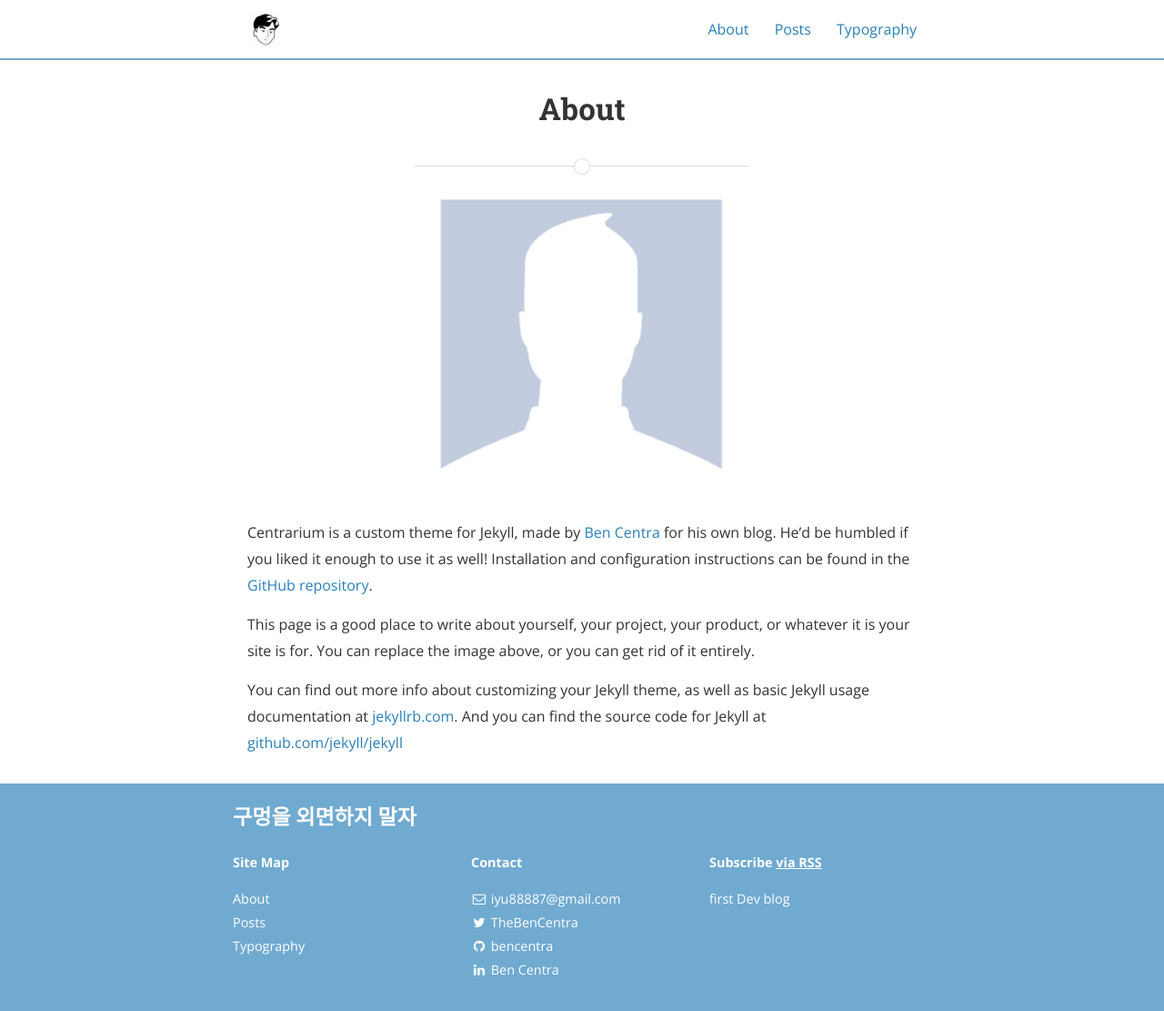
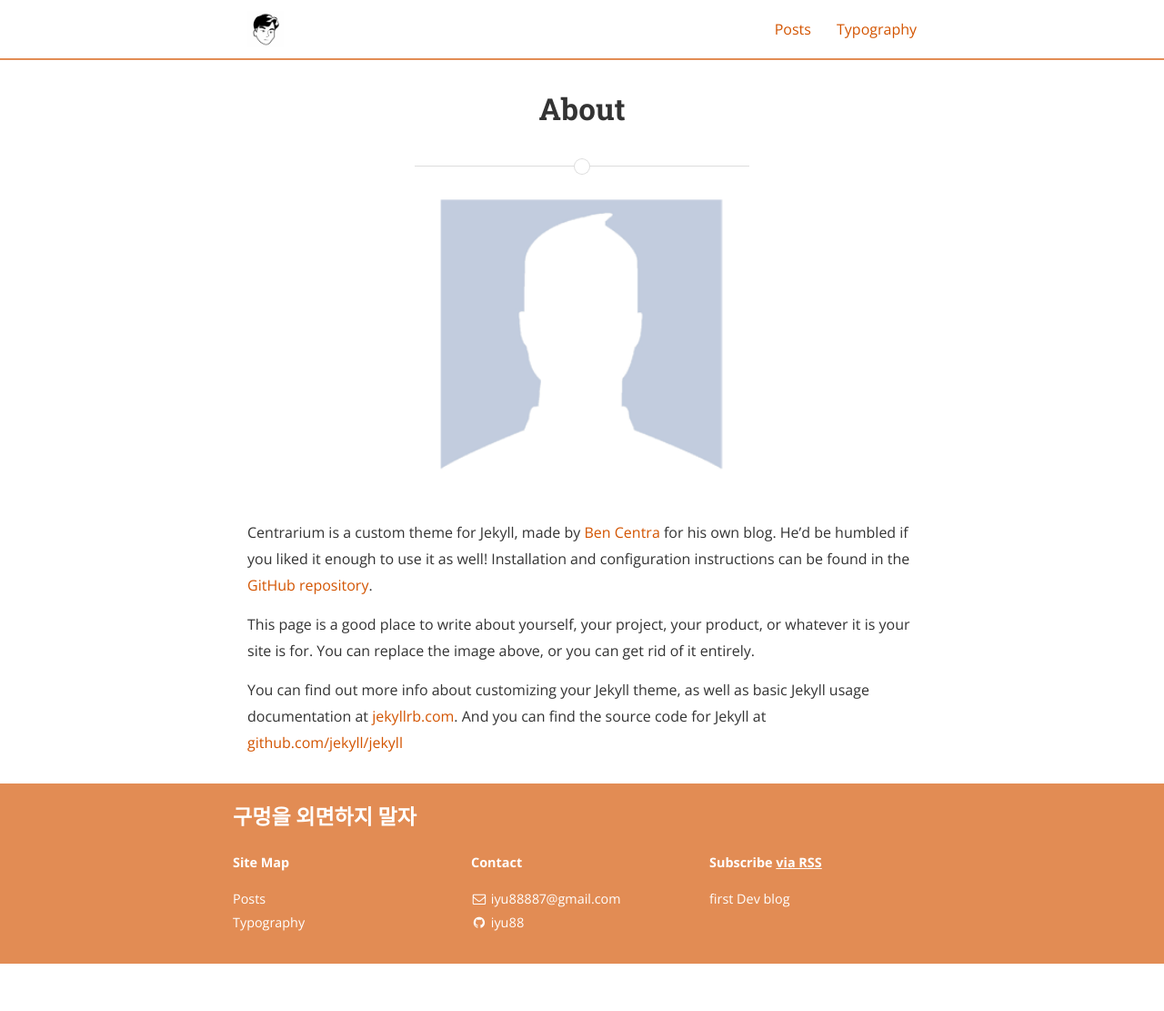
Before and after one commit to iyu88/iyu88.github.io, a Jekyll site: the page built from about.md, in a window 1280 px wide and 1111 px high. Shown: the whole window at 91% size. Built offline with Jekyll 4.4.1, drawn with Linux system fonts in a browser that asks for light colours; nearby versions of some CDN libraries; some of the changed lines change nothing that is shown.

Commit message:
Edit minimal Layout

```diff
--- a/_config.yml
+++ b/_config.yml
@@ -76,129 +76,128 @@ descriptions:
 #     desc: Follow me on Twitter            # Description to display as link title, etc
 #     share: true                           # Include in the "Share" section of posts
 social:
-  - name: Twitter
-    icon: twitter
-    username: TheBenCentra
-    url: https://twitter.com/TheBenCentra
-    desc: Follow me on Twitter
-    share: true
+  # - name: Twitter
+  #   icon: twitter
+  #   username: TheBenCentra
+  #   url: https://twitter.com/TheBenCentra
+  #   desc: Follow me on Twitter
+  #   share: true
 
-  - name: Facebook
-    icon: facebook
-    username: thebencentra
-    url: ""
-    desc: Friend me on Facebook
-    share: true
+  # - name: Facebook
+  #   icon: facebook
+  #   username: thebencentra
+  #   url: ""
+  #   desc: Friend me on Facebook
+  #   share: true
 
   - name: GitHub
     icon: github
-    username: bencentra
-    url: https://github.com/bencentra
-    desc: Fork me on GitHub
-    share: false
-
-  - name: LinkedIn
-    icon: linkedin
-    username: Ben Centra
-    url: https://www.linkedin.com/pub/ben-centra/47/769/60a
-    desc: Connect with me on LinkedIn
+    username: iyu88
+    url: https://github.com/iyu88
+    desc: https://github.com/iyu88
     share: true
 
-  - name: Google+
-    icon: google-plus
-    username: ""
-    url: ""
-    desc: Add me to your Circles
-    share: true
+  # - name: LinkedIn
+  #   icon: linkedin
+  #   username: Ben Centra
+  #   url: https://www.linkedin.com/pub/ben-centra/47/769/60a
+  #   desc: Connect with me on LinkedIn
+  #   share: true
 
-  - name: YouTube
-    icon: youtube
-    username: ""
-    url: ""
-    desc: Subscribe on YouTube
-    share: false
+  # - name: Google+
+  #   icon: google-plus
+  #   username: ""
+  #   url: ""
+  #   desc: Add me to your Circles
+  #   share: true
 
-  - name: Instagram
-    icon: instagram
-    username: ""
-    url: ""
-    desc: Follow me on Instagram
-    share: false
+  # - name: YouTube
+  #   icon: youtube
+  #   username: ""
+  #   url: ""
+  #   desc: Subscribe on YouTube
+  #   share: false
 
-  - name: Pinterest
-    icon: pinterest
-    username: ""
-    url: ""
-    desc: Follow me on Pinterest
-    share: true
+  # - name: Instagram
+  #   icon: instagram
+  #   username: ""
+  #   url: ""
+  #   desc: Follow me on Instagram
+  #   share: false
 
-  - name: SoundCloud
-    icon: soundcloud
-    username: ""
-    url: ""
-    desc: Follow me on SoundCloud
-    share: false
+  # - name: Pinterest
+  #   icon: pinterest
+  #   username: ""
+  #   url: ""
+  #   desc: Follow me on Pinterest
+  #   share: true
 
-  - name: Tumblr
-    icon: tumblr
-    username: ""
-    url: ""
-    desc: Follow me on Tumblr
-    share: false
+  # - name: SoundCloud
+  #   icon: soundcloud
+  #   username: ""
+  #   url: ""
+  #   desc: Follow me on SoundCloud
+  #   share: false
 
-  - name: Steam
-    icon: steam
-    username: ""
-    url: ""
-    desc: Friend me on Steam
-    share: false
+  # - name: Tumblr
+  #   icon: tumblr
+  #   username: ""
+  #   url: ""
+  #   desc: Follow me on Tumblr
+  #   share: false
 
-  - name: Dribbble
-    icon: dribbble
-    username: ""
-    url: ""
-    desc: Follow me on Dribble
-    share: false
+  # - name: Steam
+  #   icon: steam
+  #   username: ""
+  #   url: ""
+  #   desc: Friend me on Steam
+  #   share: false
 
-  - name: Vimeo
-    icon: vimeo-square
-    username: ""
-    url: ""
-    desc: Follow me on Vimeo
-    share: false
+  # - name: Dribbble
+  #   icon: dribbble
+  #   username: ""
+  #   url: ""
+  #   desc: Follow me on Dribble
+  #   share: false
 
-  - name: Vine
-    icon: vine
-    username: ""
-    url: ""
-    desc: Follow me on Vine
-    share: false
+  # - name: Vimeo
+  #   icon: vimeo-square
+  #   username: ""
+  #   url: ""
+  #   desc: Follow me on Vimeo
+  #   share: false
 
-  - name: Reddit
-    icon: reddit
-    username: ""
-    url: ""
-    desc: Share to Reddit
-    share: true
+  # - name: Vine
+  #   icon: vine
+  #   username: ""
+  #   url: ""
+  #   desc: Follow me on Vine
+  #   share: false
 
-  - name: "Hacker News"
-    icon: hacker-news
-    username: ""
-    url: ""
-    desc: Share to Hacker News
-    share: false
+  # - name: Reddit
+  #   icon: reddit
+  #   username: ""
+  #   url: ""
+  #   desc: Share to Reddit
+  #   share: true
 
+  # - name: "Hacker News"
+  #   icon: hacker-news
+  #   username: ""
+  #   url: ""
+  #   desc: Share to Hacker News
+  #   share: false
 # Social sharing protocols
 # These are for automatically generating sharing metadata for FB and Twitter
 # OS Protocol is for sharing the source of your site, if you're interested. For more, see osprotocol.com
-protocols:
-  fb_image: "/assets/logo.png"
-  fb_image_width: 612
-  fb_image_height: 605
-  fb_image_type: "image/png"
+# protocols:
+#   fb_image: "/assets/logo.png"
+#   fb_image_width: 612
+#   fb_image_height: 605
+#   fb_image_type: "image/png"
 
-  twitter_image: "/assets/logo.png"
+#   twitter_image: "/assets/logo.png"
 
-  os_repo: "https://github.com/bencentra/centrarium.com"
-  os_rcs_type: "git"
-  os_src: "git@github.com:bencentra/centrarium.com.git"
+#   os_repo: "https://github.com/bencentra/centrarium.com"
+#   os_rcs_type: "git"
+#   os_src: "git@github.com:bencentra/centrarium.com.git"
--- a/_sass/base/_variables.scss
+++ b/_sass/base/_variables.scss
@@ -2,8 +2,10 @@
 @import url(//fonts.googleapis.com/css?family=Roboto+Slab:400,700,300|Roboto:400,700,300|Open+Sans:300italic,400italic,600italic,700italic,800italic,400,800,700,600,300);
 
 // Typography
-$base-font-family: "Open Sans", "Helvetica Neue", "Helvetica", "Roboto", "Arial", sans-serif; // $helvetica;
-$heading-font-family: "Roboto Slab", "Helvetica Neue", "Helvetica", "Arial", sans-serif; // $base-font-family;
+$base-font-family: "Open Sans", "Helvetica Neue", "Helvetica", "Roboto", "Arial",
+  sans-serif; // $helvetica;
+$heading-font-family: "Roboto Slab", "Helvetica Neue", "Helvetica", "Arial",
+  sans-serif; // $base-font-family;
 
 // Font Sizes
 $base-font-size: $em-base; // 16px
@@ -27,20 +29,20 @@ $medium-gray: #999;
 $light-gray: #ddd;
 $white: #fff;
 // Flat UI Colors. For more, see http://flatuicolors.com/
-$turquoise: #1abc9c;	// Turqoise
-$green: #27ae60;	  	// Nephritis
-$blue: #2980b9;				// Belize Hole
-$purple: #8e44ad;			// Wisteria
-$orange: #d35400;			// Pumpkin
-$red:	#c0392b;				// Pomegranate
-$gray: #7f8c8d;				// Asbestos
+$turquoise: #1abc9c; // Turqoise
+$green: #27ae60; // Nephritis
+$blue: #2980b9; // Belize Hole
+$purple: #8e44ad; // Wisteria
+$orange: #d35400; // Pumpkin
+$red: #c0392b; // Pomegranate
+$gray: #7f8c8d; // Asbestos
 // Even more colors
 $bc-red: #bc0000;
 
 // Font Colors
 $base-background-color: #fff;
 $base-font-color: $dark-gray;
-$action-color: $blue;
+$action-color: $orange;
 $highlight-color: tint($action-color, 33%);
 
 // Border
@@ -49,4 +51,5 @@ $base-border: 1px solid $base-border-color;
 
 // Forms
 $form-box-shadow: inset 0 1px 3px rgba(#000, 0.06);
-$form-box-shadow-focus: $form-box-shadow, 0 0 5px adjust-color($action-color, $lightness: -5%, $alpha: -0.3);
+$form-box-shadow-focus: $form-box-shadow,
+  0 0 5px adjust-color($action-color, $lightness: -5%, $alpha: -0.3);
--- a/about.md
+++ b/about.md
@@ -2,7 +2,7 @@
 layout: page
 title: About
 permalink: /about/
-main_nav: true
+main_nav: false
 ---
 
 ![alt text]({{ site.baseurl }}/assets/profile-placeholder.gif "Profile Picture"){:.profile}
```
Also changed, not shown: 7 other files.
